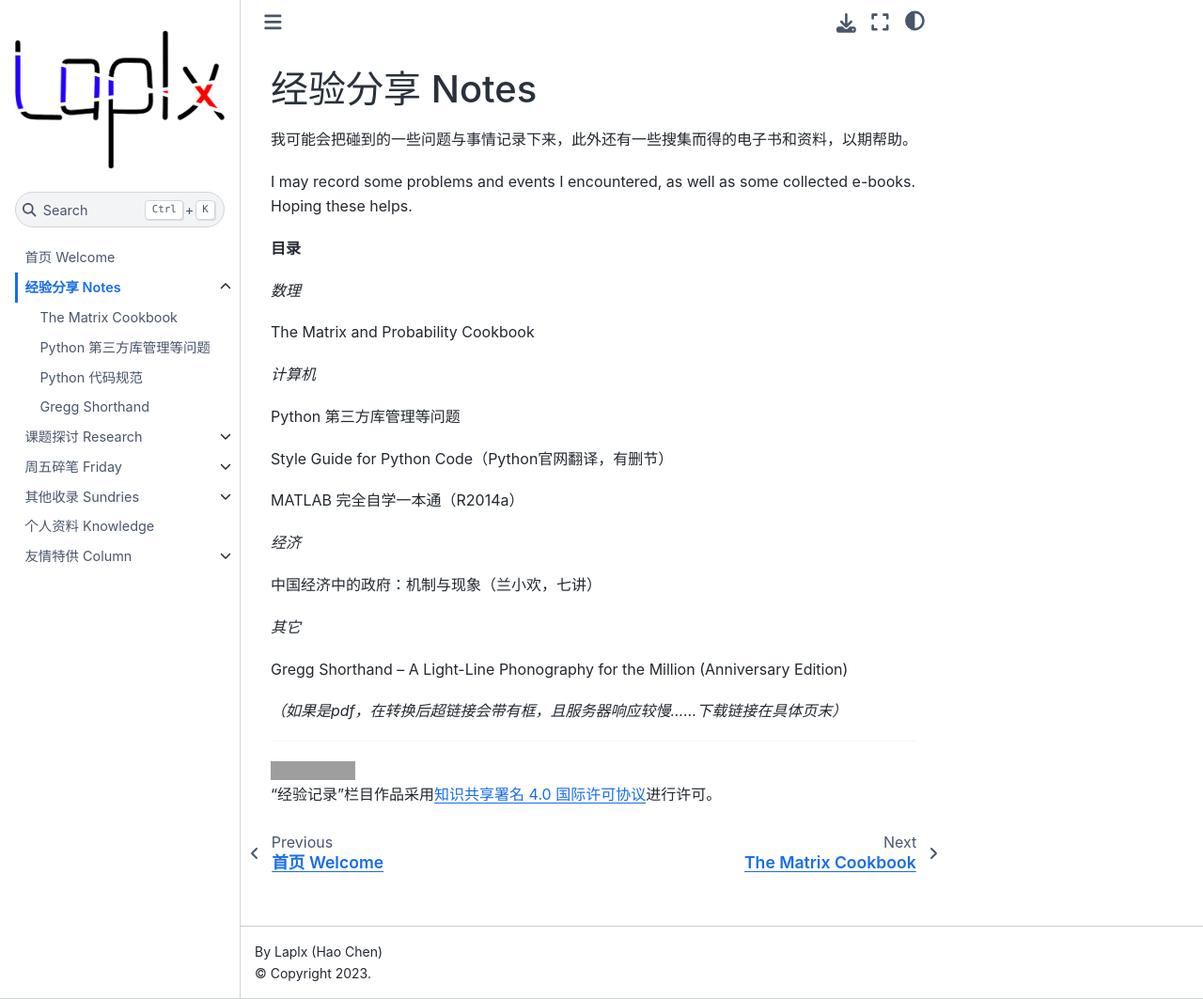
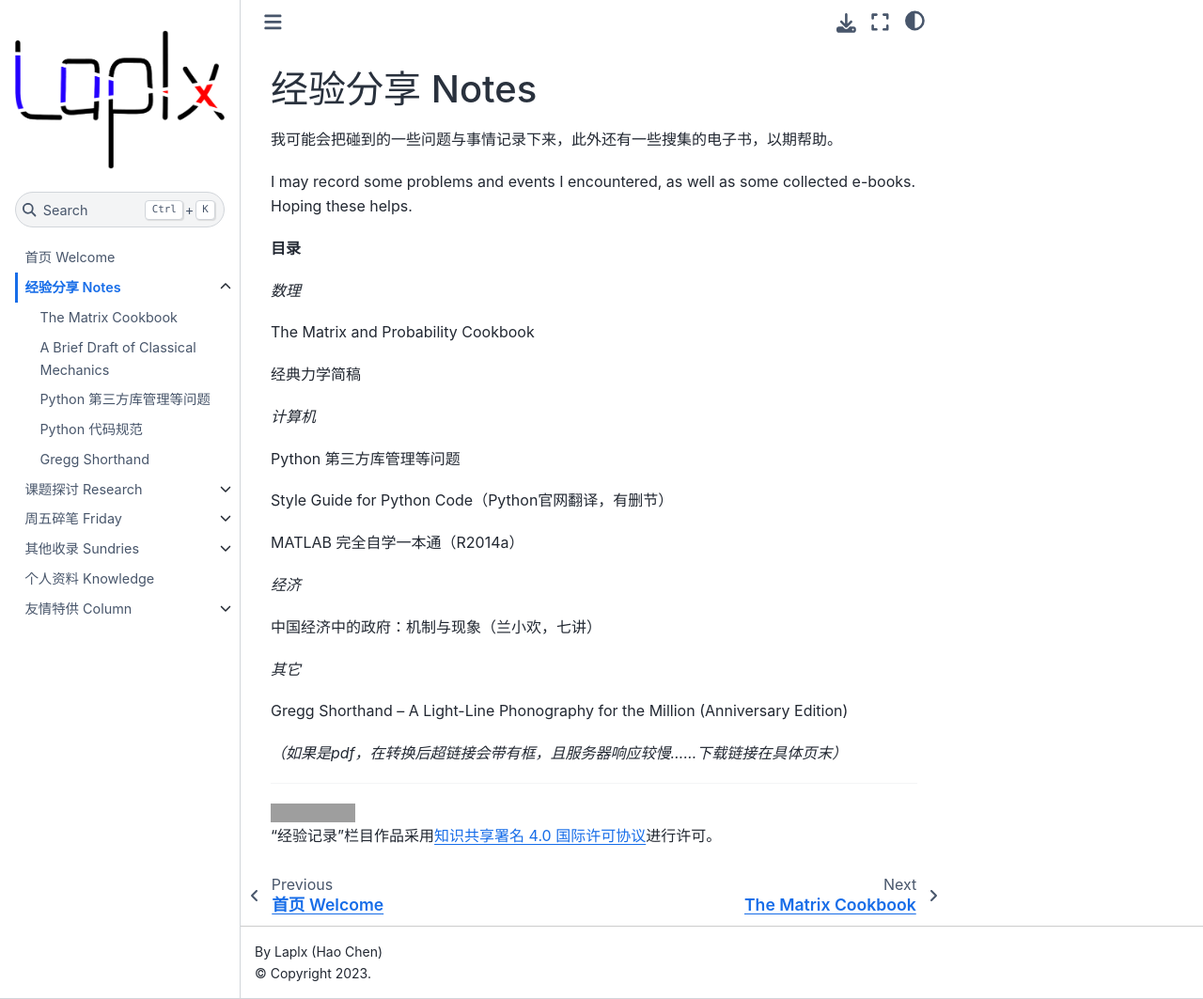
Before and after one commit to Laplx/blog, a Jupyter Book: the page built from exper.md, in a window 1280 px wide and 1063 px high. Shown: the whole window at 94% size. Built offline with Jupyter Book 1.0.4 settings and Sphinx 7.4.7 and the Sphinx Book theme 1.1.4, drawn with Linux system fonts in a browser that asks for light colours; grey boxes are pictures that could not be loaded.

Commit message:
23.10.13

```diff
--- a/_toc.yml
+++ b/_toc.yml
@@ -2,6 +2,7 @@
 - file: exper
   sections:
     - file: exper/cookbook.md
+    - file: exper/mechbrief
     - file: exper/py3rdpartylib
     - file: exper/pyPEP8
     - file: exper/Gregg.md
@@ -14,6 +15,7 @@
       title: 红楼遗梦
 - file: wonder
   sections:
+    - file: wonder/23.10.13
     - file: wonder/23.10.6
     - file: wonder/23.9.29
     - file: wonder/23.9.22
--- a/exper.md
+++ b/exper.md
@@ -1,6 +1,6 @@
 # 经验分享 Notes
 
-我可能会把碰到的一些问题与事情记录下来，此外还有一些搜集而得的电子书和资料，以期帮助。
+我可能会把碰到的一些问题与事情记录下来，此外还有一些搜集的电子书，以期帮助。
 
 I may record some problems and events I encountered, as well as some collected e-books. Hoping these helps.
 
@@ -9,6 +9,8 @@
 *数理*
 
 The Matrix and Probability Cookbook
+
+经典力学简稿
 
 *计算机*
 
--- /dev/null
+++ b/exper/mechbrief.md
@@ -0,0 +1,3 @@
+# A Brief Draft of Classical Mechanics
+
+![](./mechbrief.jpg)
```
Also changed, not shown: intro.md (+1 -1 lines), wonder.md (+2 -0 lines), wonder/23.10.13.md (added, +35 -0 lines), wonder/23.8.11.md (+1 -1 lines), 2 other files.
